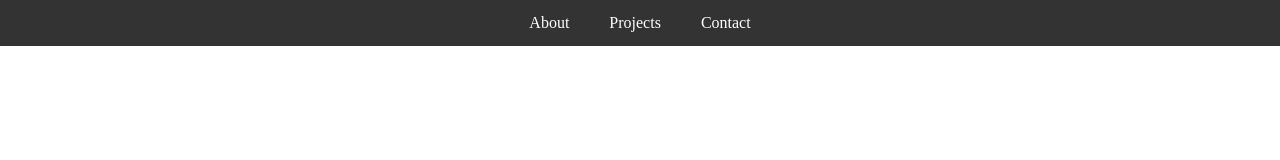
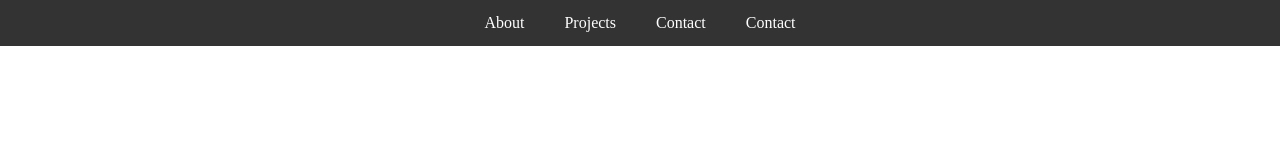
Before and after one commit to UmerFq56/UmerFq56.github.io, a plain HTML site: page index.html in a window 1280 px wide. Drawn offline with Linux system fonts and the light colour scheme.

Commit message:
Update index.html

```diff
--- a/index.html
+++ b/index.html
@@ -13,6 +13,8 @@
                 <li><a href="#" onclick="loadContent(About)">About</a></li>
                 <li><a href="#" onclick="loadContent(Projects)">Projects</a></li>
                 <li><a href="#" onclick="loadContent(Contacts)">Contact</a></li>
+                <li><a href="#" onclick="loadContent(Contacts)">Contact</a></li>
+
             </ul>
         </nav>
     </header>
```
